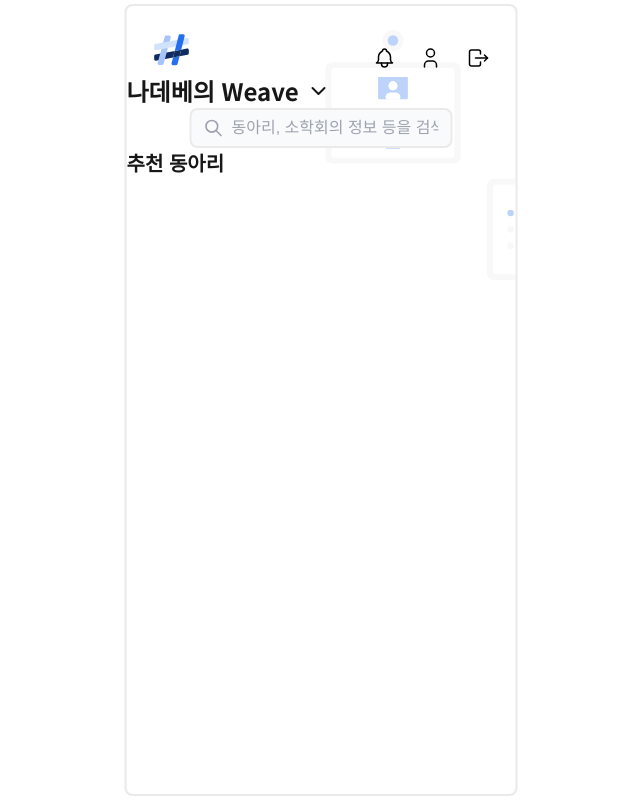
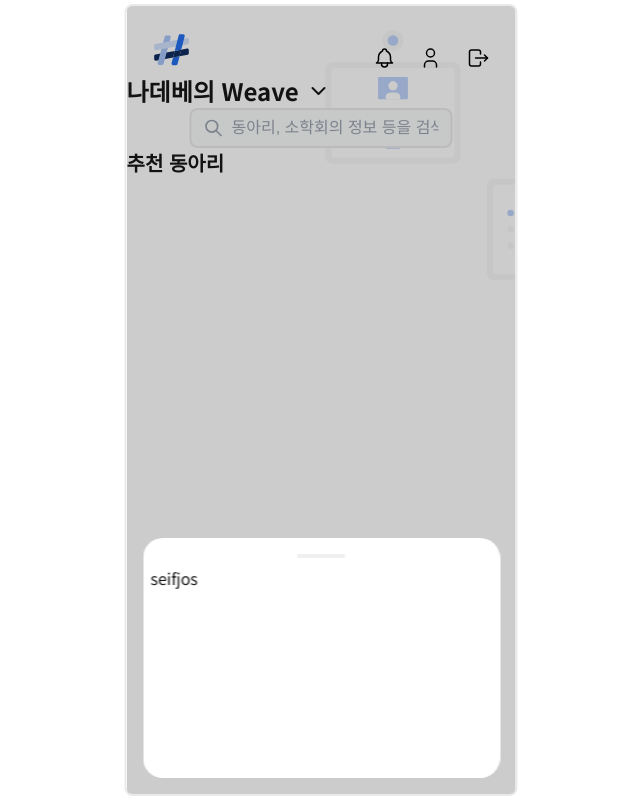
Before and after one commit to Ajou-DB-2024/ProjectNONAME-FE, a Next.js app: page / in a window 1280 px wide. Shown: the whole page, without its empty margins (319-959 px from the left). Built offline with nearby package versions, Linux system fonts and the light colour scheme.

Commit message:
feat(GlobalAlert): Comp UI 및 기본기능 추가

```diff
--- a/src/app/page.tsx
+++ b/src/app/page.tsx
@@ -1,6 +1,8 @@
 "use client";
 
 import BriefBlock from "@/components/common/BriefBlock";
+import GlobalAlert from "@/components/common/GlobalAlert";
+import { GlobalAlertInfo } from "@/components/common/GlobalAlert/type";
 import GroupingTitle, { GROUPING_TITLE_TYPE } from "@/components/common/GroupingTitle";
 import Navbar from "@/components/common/Navbar";
 import ProfileSelector from "@/components/common/ProfileSelector";
@@ -8,12 +10,32 @@ import RecruitFilter from "@/components/common/RecruitFilter";
 import SearchBlock from "@/components/common/SearchBlock";
 import TagBlock from "@/components/common/TagBlock";
 import TagSelector from "@/components/common/TagSelector";
-import { useState } from "react";
+import states from "@/core/zustand/states";
+import { useEffect, useState } from "react";
 
 export default function ServiceWrap() {
-  const [checked, setChecked] = useState<boolean>(false);
+
+  const { alert } = states.useGlobalAlertQueue();
+  useEffect(() => {
+    const alert_info = {
+      type: "GLOBAL_ALERT_TYPE/ALERT",
+      contents: {
+        title: "seifjos",
+        desc: "sejfiosej",
+        buttons: [
+          { text: "abc", theme: "sef", value: "sefjio", onClick: () => true }
+        ]
+      }
+    } as GlobalAlertInfo;
+    setTimeout(() => {
+      console.log(alert_info);
+    alert(alert_info);
+    }, 500);
+  }, []);
+
   return (
     <section>
+      <GlobalAlert/>
       <Navbar/>
       <ProfileSelector
        onSelect={(...props) => console.log(props)}
--- /dev/null
+++ b/src/components/common/GlobalAlert/index.tsx
@@ -0,0 +1,71 @@
+import { useState, useEffect, useRef, useMemo } from "react";
+
+import * as S from './style';
+import * as C from '@/constants';
+
+// recoil
+import states from "@/core/zustand/states";
+
+// assets
+import {  } from "@tabler/icons-react"
+import useSwipeDownAction from "@/hooks/useSwipeDownAction";
+import useDelayState from "@/hooks/useDelayState";
+
+// API
+// import dataAPI from "@data/index"
+
+// constants
+
+// types
+type GlobalAlertProps = {
+  icon?: React.FC
+}
+
+// components
+
+
+const GlobalAlert: React.FC<GlobalAlertProps> = ({ icon: Icon }) => {
+
+  const { is_display: global_isdisplay, queue, getAlertInfo, deleteAlertInfo } = states.useGlobalAlertQueue();
+  const [alert_info, setAlertInfo] = useState(getAlertInfo());
+  const [is_display, setIsDisplay] = useDelayState(global_isdisplay);
+
+  useEffect(() => {
+    setAlertInfo(getAlertInfo());
+  }, [queue]);
+
+  useEffect(() => {
+    setIsDisplay(
+      global_isdisplay,
+      global_isdisplay ? 0 : 300
+    );
+  }, [global_isdisplay]);
+
+  const closeAlert = () => {
+    // alert('Swiped down!');
+    console.log(alert_info);
+    if (alert_info) {
+      console.log(deleteAlertInfo(alert_info.id));
+    }
+  };
+
+  const { onTouchStart, onTouchMove, onTouchEnd } = useSwipeDownAction(closeAlert);
+
+
+  return <S.GlobalAlertWrap
+    $display={is_display}
+    $anim_display={global_isdisplay}
+  >
+    <S.GlobalAlertCover onClick={closeAlert}/>
+    <S.GlobalAlertBlock $opened={global_isdisplay}
+      onTouchStart={onTouchStart}
+      onTouchMove={onTouchMove}
+      onTouchEnd={onTouchEnd}
+    >
+      { Icon && <Icon/> }
+      {alert_info?.contents.title}
+    </S.GlobalAlertBlock>
+  </S.GlobalAlertWrap>
+};
+
+export default GlobalAlert
--- /dev/null
+++ b/src/components/common/GlobalAlert/keyframes.ts
@@ -0,0 +1,23 @@
+import { keyframes } from "styled-components";
+
+export const GlobalAlertBackgroundInKeyframe = keyframes({
+  "0%": { opacity: 0 },
+  "100%": { opacity: 1 }
+});
+
+export const GlobalAlertBackgroundOutKeyframe = keyframes({
+  "0%": { opacity: 1 },
+  "100%": { opacity: 0 }
+});
+
+export const GlobalAlertOpenKeyframe = keyframes({
+  "0%": { opacity: 0, display: "none" },
+  "1%": { opacity: 0, marginBottom: "-200px" },
+  "100%": { opacity: 1 }
+});
+
+export const GlobalAlertCloseKeyframe = keyframes({
+  "0%": { opacity: 1 },
+  "99%": { opacity: 0, marginBottom: "-200px" },
+  "100%": { opacity: 0, display: "none" }
+});
--- /dev/null
+++ b/src/components/common/GlobalAlert/style.ts
@@ -0,0 +1,75 @@
+import styled, { css } from "styled-components";
+import { GlobalAlertBackgroundInKeyframe, GlobalAlertBackgroundOutKeyframe, GlobalAlertCloseKeyframe, GlobalAlertOpenKeyframe } from "./keyframes";
+
+export const GlobalAlertWrap = styled.section<{$display: boolean, $anim_display: boolean}>`
+  width: 100%;
+  height: 100%;
+
+  animation-duration: .25s;
+  animation-fill-mode: both;
+  animation-timing-function: ease;
+  ${({$display}) =>
+    !$display && "display: none;"
+  }
+
+  ${({$anim_display}) =>
+    $anim_display ? css`animation-name: ${GlobalAlertBackgroundInKeyframe};`
+    : css`animation-name: ${GlobalAlertBackgroundOutKeyframe};`
+  }
+
+  position: fixed;
+  top: 0;
+  left: 0;
+`;
+
+export const GlobalAlertCover = styled.section`
+  background-color: black;
+  opacity: 0.2;
+
+  width: 100%;
+  height: 100%;
+
+  position: fixed;
+  top: 0;
+  left: 0;
+`;
+
+export const GlobalAlertBlock = styled.div<{$opened: boolean}>`
+  padding: 1.75em .5em .5em .5em;
+  min-height: 30vh;
+
+  background-color: white;
+  border-radius: 1.25em;
+
+  width: calc(100% - 2em);
+  height: fit-content;
+  position: absolute;
+  bottom: 1em;
+  left: 50%;
+  transform: translate(-50%);
+
+  animation-duration: .8s;
+  animation-fill-mode: both;
+  animation-timing-function: cubic-bezier(0, 1.05, 0, 1);
+  animation-name: ${GlobalAlertOpenKeyframe};
+
+  ${({$opened}) => $opened ?
+    css`animation-name: ${GlobalAlertOpenKeyframe};`
+    : css`animation-name: ${GlobalAlertCloseKeyframe};`
+  };
+
+  &::before {
+    content: " ";
+    width: 20%;
+    max-width: 3em;
+    height: 4px;
+
+    background-color: #efefef;
+    border-radius: 2px;
+
+    position: fixed;
+    top: 1em;
+    left: 50%;
+    transform: translate(-50%);
+  }
+`;
```
